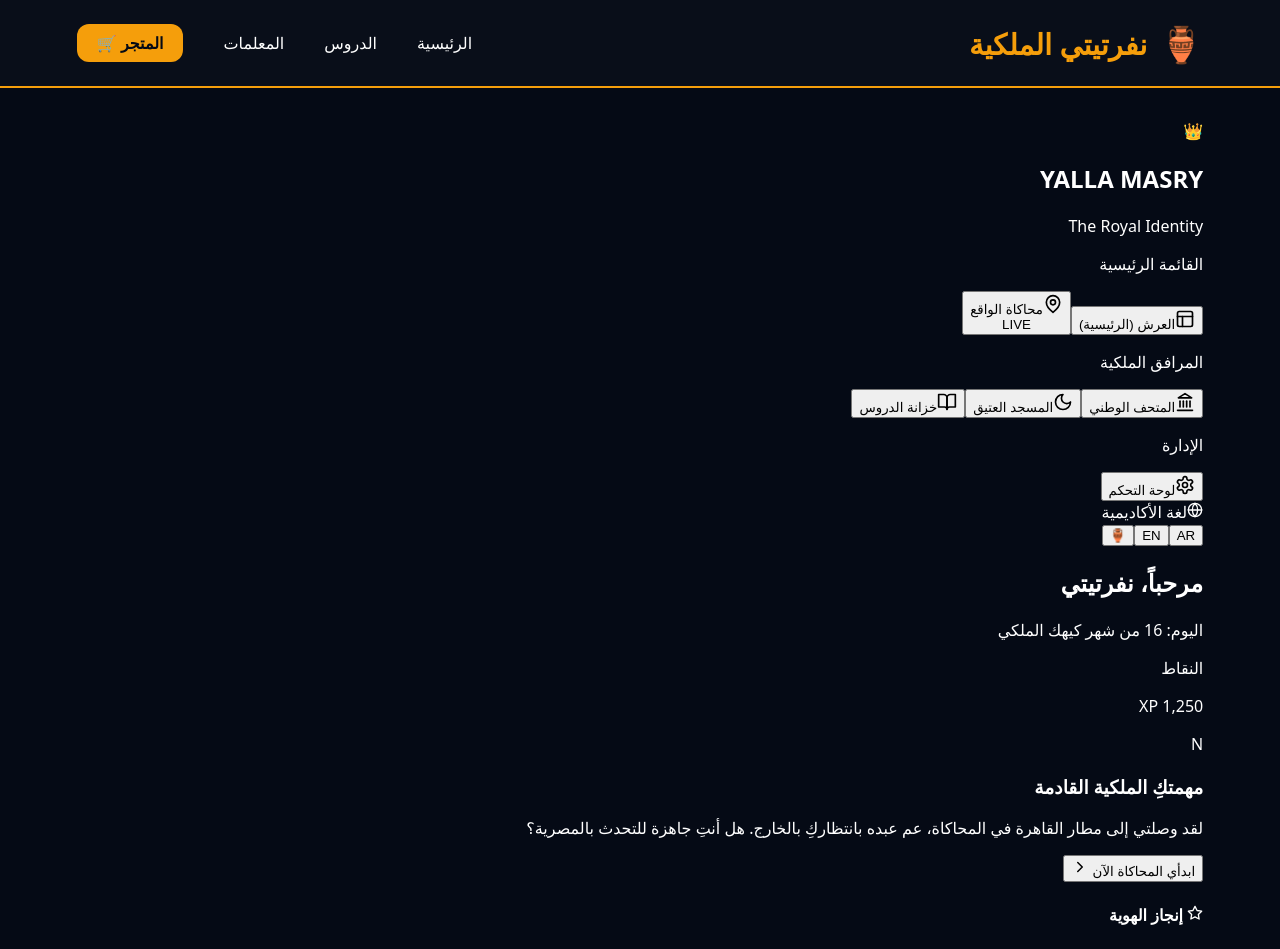
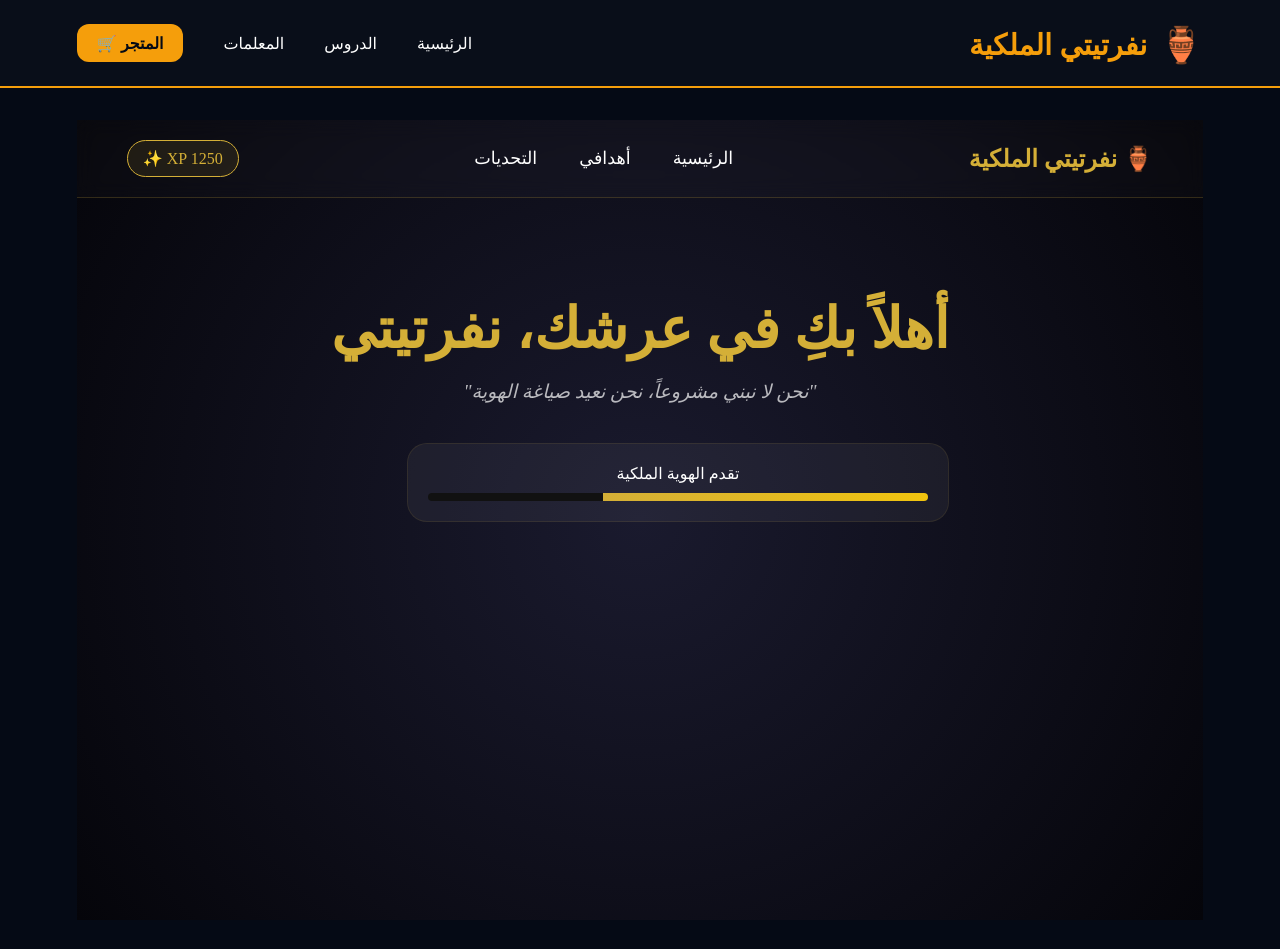
Before and after one commit to adamahmed29623-bit/Adam-Acadmey-yalla-masry, a Next.js app: page / in a window 1280 px wide. Shown: the top 949 px of the page. Built offline with nearby package versions, Linux system fonts and the light colour scheme.

Commit message:
Update page.tsx

```diff
--- a/src/app/page.tsx
+++ b/src/app/page.tsx
@@ -1,131 +1,57 @@
-'use client';
-import React, { useState } from 'react';
-import {
-  User, BookOpen, Trophy, ShoppingBag, Settings,
-  MapPin, Plane, Car, Hotel, ShoppingCart,
-  Layout, Star, Volume2, Users, Upload, ChevronRight,
-  Globe, Landmark, Moon
-} from 'lucide-react';
+"use client";
+import React, { useState, CSSProperties } from 'react';
 
-// --- المكونات الفرعية الملكية ---
-
-const SidebarItem = ({ icon: Icon, label, active, onClick, badge }: any) => (
-  <button
-    onClick={onClick}
-    className={`w-full flex items-center justify-between p-4 mb-2 transition-all duration-300 rounded-2xl ${
-      active ? 'bg-amber-500 text-black shadow-lg shadow-amber-500/20' : 'text-gray-400 hover:bg-white/5 hover:text-amber-200'
-    }`}
-  >
-    <div className="flex items-center gap-4">
-      <Icon size={20} />
-      <span className="font-bold text-sm">{label}</span>
-    </div>
-    {badge && <span className="text-[10px] bg-amber-500/20 text-amber-500 px-2 py-0.5 rounded-full border border-amber-500/30">{badge}</span>}
-  </button>
-);
-
-export default function App() {
-  const [tab, setTab] = useState('main');
-  const [lang, setLang] = useState('ar'); // ar, en, hie
+export default function RoyalDashboard() {
+  const [currentSection, setCurrentSection] = useState('home'); // للتحكم في الأقسام داخل الصفحة
 
   return (
-    <div className="min-h-screen bg-[#020408] text-white flex overflow-hidden font-['Cairo']" dir="rtl">
+    <div style={mainBackground}>
+      {/* 1. التاج (Header) - القائمة العلوية المرتبة */}
+      <nav style={navBarStyle}>
+        <div style={logoStyle}>🏺 نفرتيتي الملكية</div>
+        <div style={navLinksContainer}>
+          <button onClick={() => setCurrentSection('home')} style={navLink}>الرئيسية</button>
+          <button onClick={() => setCurrentSection('goals')} style={navLink}>أهدافي</button>
+          <button onClick={() => setCurrentSection('challenges')} style={navLink}>التحديات</button>
+        </div>
+        <div style={pointsBadge}>XP 1250 ✨</div>
+      </nav>
 
-      {/* 1. القائمة الجانبية الملكية المحدثة */}
-      <aside className="w-80 bg-black/50 border-l border-white/5 p-6 flex flex-col hidden lg:flex">
-        <div className="mb-10 px-4">
-          <div className="flex items-center gap-3">
-            <div className="w-8 h-8 bg-amber-500 rounded-full flex items-center justify-center shadow-[0_0_15px_rgba(245,158,11,0.5)]">👑</div>
-            <h1 className="text-2xl font-black text-amber-500 tracking-tighter italic">YALLA MASRY</h1>
-          </div>
-          <p className="text-[10px] text-gray-500 mr-11 uppercase tracking-[0.2em]">The Royal Identity</p>
-        </div>
-
-        <nav className="flex-1 overflow-y-auto custom-scrollbar">
-          <p className="text-[10px] text-gray-600 mb-4 px-4 uppercase tracking-widest font-bold">القائمة الرئيسية</p>
-          <SidebarItem icon={Layout} label="العرش (الرئيسية)" active={tab === 'main'} onClick={() => setTab('main')} />
-          <SidebarItem icon={MapPin} label="محاكاة الواقع" active={tab === 'journey'} onClick={() => setTab('journey')} badge="LIVE" />
-
-          <p className="text-[10px] text-gray-600 my-6 px-4 uppercase tracking-widest font-bold">المرافق الملكية</p>
-          <SidebarItem icon={Landmark} label="المتحف الوطني" active={tab === 'museum'} onClick={() => window.location.href = '/museum'} />
-          <SidebarItem icon={Moon} label="المسجد العتيق" active={tab === 'mosque'} onClick={() => setTab('mosque')} />
-          <SidebarItem icon={BookOpen} label="خزانة الدروس" active={tab === 'lessons'} onClick={() => setTab('lessons')} />
-
-          <p className="text-[10px] text-gray-600 my-6 px-4 uppercase tracking-widest font-bold">الإدارة</p>
-          <SidebarItem icon={Settings} label="لوحة التحكم" active={tab === 'admin'} onClick={() => setTab('admin')} />
-        </nav>
-
-        {/* 🌎 مبدل اللغات الملكي */}
-        <div className="mt-6 p-4 bg-white/5 rounded-3xl border border-white/5">
-          <div className="flex items-center gap-2 mb-3 text-amber-500">
-            <Globe size={16} />
-            <span className="text-[10px] font-black uppercase">لغة الأكاديمية</span>
-          </div>
-          <div className="flex gap-2">
-            {['AR', 'EN', '🏺'].map((l) => (
-              <button
-                key={l}
-                onClick={() => setLang(l.toLowerCase())}
-                className={`flex-1 py-1 rounded-lg text-[10px] font-bold border transition ${lang === l.toLowerCase() ? 'bg-amber-500 border-amber-500 text-black' : 'border-white/10 text-gray-500 hover:border-amber-500/50'}`}
-              >
-                {l}
-              </button>
-            ))}
-          </div>
-        </div>
-      </aside>
-
-      {/* 2. منطقة المحتوى */}
-      <main className="flex-1 overflow-y-auto p-6 md:p-10 bg-[radial-gradient(circle_at_top_right,_var(--tw-gradient-stops))] from-amber-500/5 via-transparent to-transparent">
-
-        {/* شريط الترحيب العلوي */}
-        <div className="flex justify-between items-center mb-10">
-          <div>
-            <h2 className="text-3xl font-black text-white">مرحباً، <span className="text-amber-500">نفرتيتي</span></h2>
-            <p className="text-gray-500 text-xs mt-1">اليوم: 16 من شهر كيهك الملكي</p>
-          </div>
-          <div className="flex items-center gap-4 bg-slate-900/50 p-2 rounded-2xl border border-white/5 shadow-2xl">
-             <div className="px-4 text-center border-l border-white/10">
-                <p className="text-[10px] text-gray-500">النقاط</p>
-                <p className="text-sm font-black text-amber-500">1,250 XP</p>
-             </div>
-             <div className="w-10 h-10 bg-amber-500 rounded-xl flex items-center justify-center text-black font-black">N</div>
-          </div>
-        </div>
-
-        {/* محتوى "المسجد" كمثال للمرفق الجديد */}
-        {tab === 'mosque' && (
-          <div className="animate-in fade-in slide-in-from-top-4 duration-700">
-             <div className="bg-gradient-to-br from-emerald-900/20 to-black p-10 rounded-[40px] border border-emerald-500/20 text-center">
-                <div className="text-6xl mb-6">🕌</div>
-                <h3 className="text-3xl font-black text-emerald-400 mb-4 font-serif">قاعة المسجد العتيق</h3>
-                <p className="text-gray-400 max-w-xl mx-auto leading-relaxed text-lg">
-                  هنا نتعلم إتيكيت الزيارة، لغة الروح، ومصطلحات التراحم المصرية الأصيلة.
-                </p>
-                <button className="mt-8 px-10 py-3 bg-emerald-500 text-black rounded-full font-black shadow-lg shadow-emerald-500/20 hover:scale-105 transition">دخول القاعة</button>
-             </div>
+      {/* 2. محتوى الصفحة المتغير */}
+      <main style={contentArea}>
+        {currentSection === 'home' && (
+          <div style={sectionFadeIn}>
+            <h1 style={royalTitle}>أهلاً بكِ في عرشك، نفرتيتي</h1>
+            <p style={sloganStyle}>"نحن لا نبني مشروعاً، نحن نعيد صياغة الهوية"</p>
+            <div style={progressCard}>
+              <span>تقدم الهوية الملكية</span>
+              <div style={progressBarContainer}>
+                <div style={progressBarFill}></div>
+              </div>
+            </div>
           </div>
         )}
 
-        {/* واجهة "الرئيسية" كما هي منظمة */}
-        {tab === 'main' && (
-          <div className="grid grid-cols-1 lg:grid-cols-3 gap-6 animate-in fade-in duration-700">
-            <div className="lg:col-span-2 space-y-6">
-               <div className="bg-slate-900/40 p-8 rounded-[40px] border border-amber-500/10 relative overflow-hidden group">
-                  <div className="absolute -right-20 -top-20 w-64 h-64 bg-amber-500/5 rounded-full blur-3xl group-hover:bg-amber-500/10 transition-all" />
-                  <h3 className="text-2xl font-black mb-4 italic text-amber-500">مهمتكِ الملكية القادمة</h3>
-                  <p className="text-gray-400 leading-relaxed mb-6">لقد وصلتي إلى مطار القاهرة في المحاكاة، عم عبده بانتظاركِ بالخارج. هل أنتِ جاهزة للتحدث بالمصرية؟</p>
-                  <button onClick={() => setTab('journey')} className="px-8 py-3 bg-amber-500 text-black rounded-2xl font-black flex items-center gap-2">ابدأي المحاكاة الآن <ChevronRight size={18} /></button>
-               </div>
+        {currentSection === 'goals' && (
+          <div style={sectionFadeIn}>
+            <h2 style={sectionTitle}>المسارات الملكية</h2>
+            <div style={gridStyle}>
+              {['إتقان اللهجة', 'فهم الثقافة', 'الاحتراف العملي'].map((goal, i) => (
+                <div key={i} style={goalCard}>
+                  <div style={{fontSize: '30px'}}>🏺</div>
+                  <h3>{goal}</h3>
+                </div>
+              ))}
             </div>
-            <div className="space-y-6">
-               <div className="bg-amber-500/10 p-6 rounded-[35px] border border-amber-500/20">
-                  <h4 className="font-black text-amber-500 mb-4 flex items-center gap-2"><Star size={16}/> إنجاز الهوية</h4>
-                  <div className="h-2 bg-black/40 rounded-full overflow-hidden">
-                    <div className="h-full bg-amber-500 w-[75%] shadow-[0_0_15px_#f59e0b]"></div>
-                  </div>
-                  <p className="text-[10px] mt-2 text-gray-500 font-bold">تبقى 25% لتصبحي "ملكة الفصاحة"</p>
-               </div>
+          </div>
+        )}
+
+        {currentSection === 'challenges' && (
+          <div style={sectionFadeIn}>
+            <h2 style={sectionTitle}>تحديات اليوم</h2>
+            <div style={challengeList}>
+              <div style={challengeItem}>🔓 تحدي النطق السحري <span style={goldText}>+50 XP</span></div>
+              <div style={challengeItem}>🔒 لغز الهوية المصرية <span style={grayText}>(مغلق)</span></div>
             </div>
           </div>
         )}
@@ -133,3 +59,55 @@ export default function App() {
     </div>
   );
 }
+
+// --- التنسيقات الملكية (الترتيب الفخم) ---
+
+const mainBackground: CSSProperties = {
+  background: 'radial-gradient(circle at center, #1a1a2e 0%, #05050a 100%)',
+  minHeight: '100vh',
+  color: '#fff',
+  fontFamily: 'serif',
+};
+
+const navBarStyle: CSSProperties = {
+  display: 'flex',
+  justifyContent: 'space-between',
+  alignItems: 'center',
+  padding: '20px 50px',
+  background: 'rgba(255, 255, 255, 0.02)',
+  backdropFilter: 'blur(10px)',
+  borderBottom: '1px solid rgba(212, 175, 55, 0.2)',
+  position: 'sticky',
+  top: 0,
+  zIndex: 100
+};
+
+const logoStyle: CSSProperties = { color: '#D4AF37', fontSize: '1.5rem', fontWeight: 'bold' };
+const navLinksContainer: CSSProperties = { display: 'flex', gap: '30px' };
+const navLink: CSSProperties = { background: 'none', border: 'none', color: '#fff', cursor: 'pointer', fontSize: '1.1rem' };
+const pointsBadge: CSSProperties = { background: 'rgba(212, 175, 55, 0.1)', padding: '8px 15px', borderRadius: '20px', border: '1px solid #D4AF37', color: '#D4AF37' };
+
+const contentArea: CSSProperties = {
+  display: 'flex',
+  flexDirection: 'column',
+  alignItems: 'center',
+  padding: '60px 20px',
+  textAlign: 'center'
+};
+
+const royalTitle: CSSProperties = { fontSize: '3.5rem', color: '#D4AF37', marginBottom: '10px' };
+const sloganStyle: CSSProperties = { fontSize: '1.2rem', fontStyle: 'italic', color: 'rgba(255,255,255,0.7)', marginBottom: '40px' };
+
+const progressCard: CSSProperties = { background: 'rgba(255,255,255,0.05)', padding: '20px', borderRadius: '20px', width: '100%', maxWidth: '500px', border: '1px solid rgba(212, 175, 55, 0.1)' };
+const progressBarContainer: CSSProperties = { width: '100%', height: '8px', background: '#111', borderRadius: '10px', marginTop: '10px', overflow: 'hidden' };
+const progressBarFill: CSSProperties = { width: '65%', height: '100%', background: 'linear-gradient(90deg, #D4AF37, #f1c40f)' };
+
+const gridStyle: CSSProperties = { display: 'grid', gridTemplateColumns: 'repeat(auto-fit, minmax(200px, 1fr))', gap: '20px', width: '100%', maxWidth: '900px' };
+const goalCard: CSSProperties = { padding: '30px', background: 'rgba(255,255,255,0.03)', borderRadius: '20px', border: '1px solid rgba(212, 175, 55, 0.2)', cursor: 'pointer' };
+
+const sectionFadeIn: CSSProperties = { animation: 'fadeIn 0.5s ease-in' };
+const sectionTitle: CSSProperties = { color: '#D4AF37', fontSize: '2rem', marginBottom: '30px' };
+const challengeList: CSSProperties = { width: '100%', maxWidth: '600px', display: 'flex', flexDirection: 'column', gap: '15px' };
+const challengeItem: CSSProperties = { padding: '20px', background: 'rgba(255,255,255,0.05)', borderRadius: '15px', textAlign: 'right', display: 'flex', justifyContent: 'space-between', borderRight: '4px solid #D4AF37' };
+const goldText: CSSProperties = { color: '#D4AF37' };
+const grayText: CSSProperties = { color: '#666' };
```
